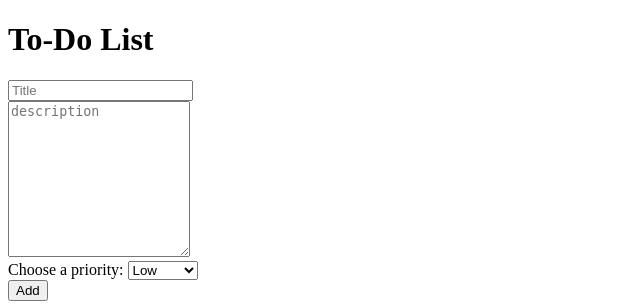
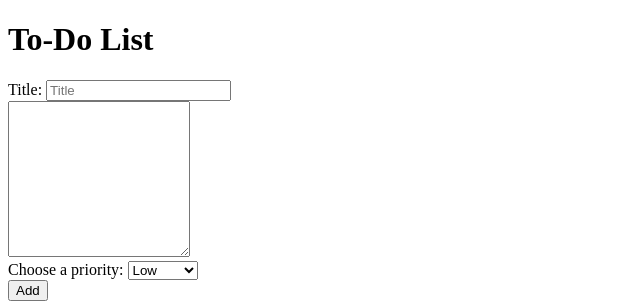
Before and after one commit to siyavashfeyzi/To-Do-list, a Django app: page /todolist/ in a window 1280 px wide. Shown: the top 305 px of the page, without its empty margins (0-640 px from the left). Run offline with Django 4.2, Linux system fonts and the light colour scheme; data that the repository does not hold is empty.

Commit message:
Make it better task_list.html

```diff
--- a/todolist/templates/todolist/task_list.html
+++ b/todolist/templates/todolist/task_list.html
@@ -1,51 +1,52 @@
 <!DOCTYPE html>
 
 <html lang="en">
+
 <head>
     <meta charset="UTF-8">
     <meta name="viewport" content="width=device-width, initial-scale=1.0">
     <title>To-Do List</title>
 </head>
+
 <body>
     <h1>To-Do List</h1>
-        <form  method='post' action="{% url 'add_task' %}">
+    <form method='post' action="{% url 'add_task' %}">
         {% csrf_token %}
-            <label>
-                <input type="text" name="title" placeholder="Title" required>
-            </label>
+        <label for="text_C">Title:</label>
+        <input type="text" name="title" placeholder="Title" id="text_C" required>
         <br>
-            <label for=""></label><textarea name="description" id="" cols="20" rows="10" placeholder="description"></textarea>
+        <label for="textarea_C"></label>
+        <textarea name="description" id="textarea_C" cols="20" rows="10" placeholder="description">
+        </textarea>
         <br>
-            <label for="priority">Choose a priority:</label>
-            <select name="priority" id="priority">
+        <label for="priority_C">Choose a priority:</label>
+        <select name="priority" id="priority_C">
             <option value="L" selected>Low</option>
             <option value="M">Medium</option>
             <option value="T">Top</option>
         </select>
         <br>
-            <button type="submit" value="submit" >Add</button>
+        <button type="submit" value="submit">Add</button>
     </form>
 
     <ul>
         {% for task in tasks %}
-                <!---->
         <ul>
-
             <form action="{% url 'update_task' task.id%}" method="post">
                 {% csrf_token %}
 
-                        <label>
-                            <input type="text" name="title" value={{task.title}} required>
-                        </label>
+                <label for="title_RUD"></label>
+                <input type="text" name="title" value={{task.title}} id="title_RUD" required>
                 <br>
-                        <textarea name="description" id="" cols="20" rows="5">{{task.description}}</textarea>
+                <label for="description_RUD"></label>
+                <textarea name="description" id="description_RUD" cols="20" rows="5">{{task.description}}</textarea>
                 <br>
 
                 <br>
-                        <label for="priority">Choose a priority:</label>
+                <label for="priority_RUD">Choose a priority:</label>
                 {% if task.priority == 'L' %}
                 <label>
-                                <select name="priority" >
+                    <select name="priority">
                         <option value="L" selected>Low</option>
                         <option value="M">Medium</option>
                         <option value="T">Top</option>
@@ -53,7 +54,7 @@
                 </label>
                 {% elif task.priority == 'M' %}
                 <label>
-                                <select name="priority" >
+                    <select name="priority">
                         <option value="L">Low</option>
                         <option value="M" selected>Medium</option>
                         <option value="T">Top</option>
@@ -61,7 +62,7 @@
                 </label>
                 {% elif task.priority == 'T' %}
                 <label>
-                                <select name="priority" >
+                    <select name="priority">
                         <option value="L">Low</option>
                         <option value="M">Medium</option>
                         <option value="T" selected>Top</option>
@@ -74,10 +75,10 @@
                 {% if task.completed %}
                 <input type="radio" id="Yes" name="completed" value="True" checked>
                 <label for="Yes">Yes</label><br>
-                        <input type="radio" id="No" name="completed" value="False" >
+                <input type="radio" id="No" name="completed" value="False">
                 <label for="No">No</label><br>
                 {% else %}
-                        <input type="radio" id="Yes" name="completed" value="True" >
+                <input type="radio" id="Yes" name="completed" value="True">
                 <label for="Yes">Yes</label><br>
                 <input type="radio" id="No" name="completed" value="False" checked>
                 <label for="No">No</label><br>
@@ -87,7 +88,11 @@
                 <li><em>Create at: {{task.create_at}}</em></li>
                 <li><em>last update: {{task.last_update}}</em></li>
                 <button type="submit">Submit</button>
-                        <li> <a href="{% url 'delete_task' task.id %}"><p style="color:#d42c2c">Delete</p></a></li>
+                <li>
+                    <a href="{% url 'delete_task' task.id %}">
+                        <p style="color:#d42c2c">Delete</p>
+                    </a>
+                </li>
             </form>
         </ul>
         {%empty%}
@@ -95,4 +100,5 @@
         {% endfor %}
     </ul>
 </body>
+
 </html>
```
Lines whose indentation alone changed are shown as unchanged.
